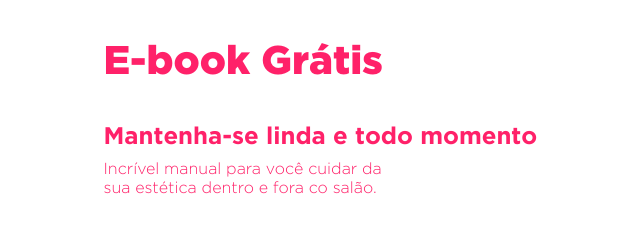
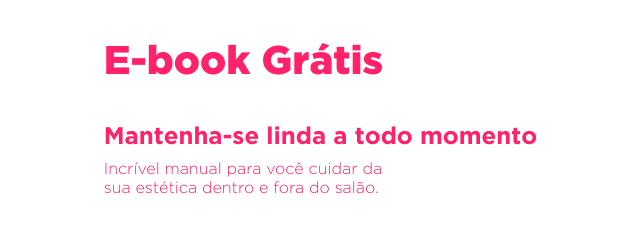
Before and after one commit to DilleyAndrade/Landing_Page_Realce, a plain HTML site: page index.html in a window 1280 px wide. Shown: the part 2862-3108 px from the top of the page, 507-1147 px from the left. Drawn offline with Linux system fonts and the light colour scheme.

Commit message:
Update index.html

```diff
--- a/index.html
+++ b/index.html
@@ -148,9 +148,9 @@
                 </div>
                 <div class="ebookinformation">
                     <h1>E-book Grátis</h1>
-                    <h4>Mantenha-se linda e todo momento</h4>
+                    <h4>Mantenha-se linda a todo momento</h4>
                     <h6>Incrível manual para você cuidar da<br>
-                    sua estética dentro e fora co salão.</h6>
+                    sua estética dentro e fora do salão.</h6>
                     <div class="downloadebook">
                         <button>Baixar e-book</button>
                     </div>
```
